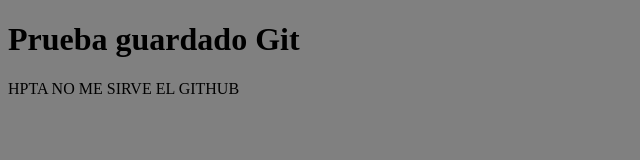
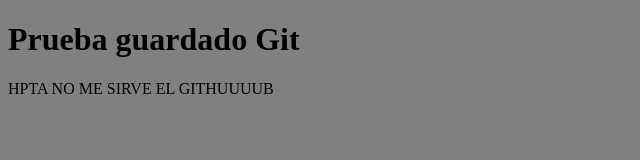
Before and after one commit to Dippek/CursoGit, a plain HTML site: page index.html in a window 1280 px wide. Shown: the full height of the page, 0-640 px from the left. Drawn offline with Linux system fonts and the light colour scheme.

Commit message:
index.html

```diff
--- a/index.html
+++ b/index.html
@@ -11,6 +11,6 @@
 </head>
 <body>
 	<h1>Prueba guardado Git</h1>
-	<p>HPTA NO ME SIRVE EL GITHUB</p>
+	<p>HPTA NO ME SIRVE EL GITHUUUUB<B/p>
 </body>
 </html>
```
